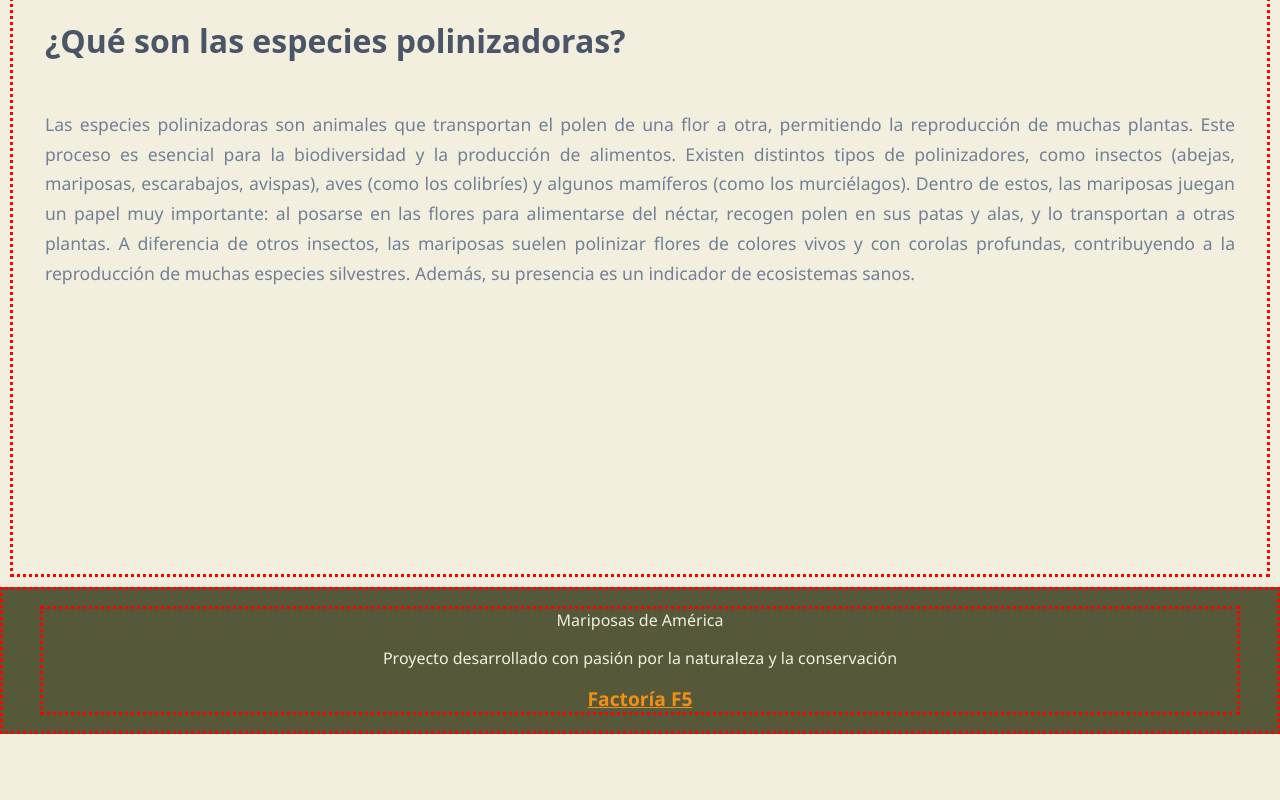
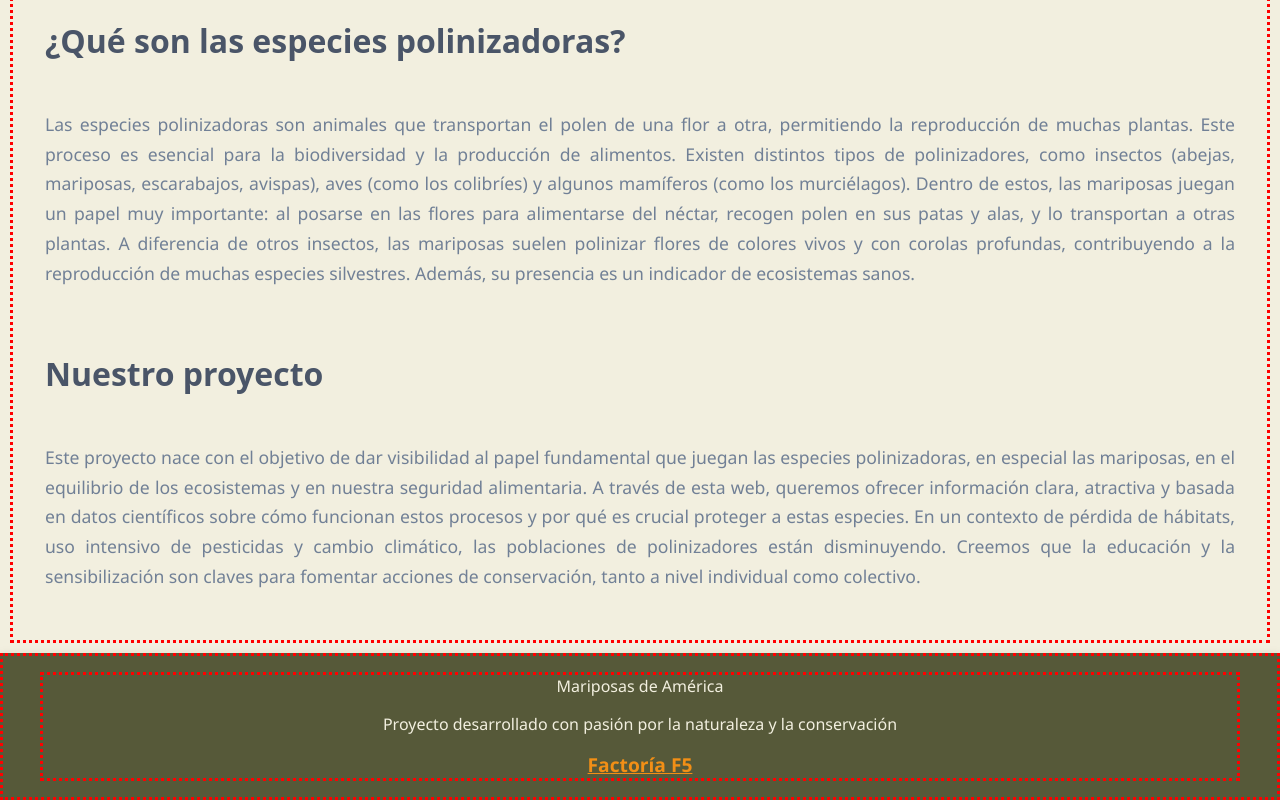
Before and after one commit to irinatiron/polinizadores-america-mariposas, a React (Vite) app: page / in a window 1280 px wide. Shown: the part 1352-2152 px from the top of the page. Before the commit the page ends 2086 px from the top, so only its background shows below. Built offline with nearby package versions, Linux system fonts and the light colour scheme; a web font is replaced by a local one.

Commit message:
FEAT: create component IntroProject.jsx and .css (#11)

```diff
--- /dev/null
+++ b/src/components/IntroProject.css
@@ -0,0 +1,37 @@
+/* IntroProject.css */
+
+/* Container for the intro-project section */
+.intro-project {
+  margin-bottom: 2rem; /* 32px */
+  padding: 0;
+}
+
+/* Project title styling (h2) */
+.project-title {
+  font-size: 2rem; /* 32px */
+  font-weight: 600; /* Semi-bold */
+  color: #4a5568; /* Medium gray */
+  margin-bottom: 1rem; /* 16px */
+  margin-top: 0;
+  line-height: 1.3;
+}
+
+/* Project description paragraph styling */
+.project-description {
+  color: #718096; /* Light gray */
+  line-height: 1.7; /* Relaxed line spacing */
+  font-size: 1.1rem; /* 18px */
+  margin: 0;
+  text-align: justify;
+}
+
+/* Responsive design for smaller screens */
+@media (max-width: 768px) {
+  .project-title {
+    font-size: 1.5rem; /* 24px on mobile */
+  }
+
+  .project-description {
+    font-size: 1rem; /* 16px on mobile */
+  }
+}
--- /dev/null
+++ b/src/components/IntroProject.jsx
@@ -0,0 +1,24 @@
+import React from 'react';
+// Step 1: Import the CSS file
+import './IntroProject.css';
+
+// Step 2: Create the intro-project component
+const IntroProject = () => {
+  return (
+    <div className="intro-project">
+      <h2 className="project-title">
+        Nuestro proyecto
+      </h2>
+      <p className="project-description">
+        Este proyecto nace con el objetivo de dar visibilidad al papel fundamental que juegan las especies polinizadoras,
+        en especial las mariposas, en el equilibrio de los ecosistemas y en nuestra seguridad alimentaria. A través de
+        esta web, queremos ofrecer información clara, atractiva y basada en datos científicos sobre cómo funcionan estos
+        procesos y por qué es crucial proteger a estas especies. En un contexto de pérdida de hábitats, uso intensivo de
+        pesticidas y cambio climático, las poblaciones de polinizadores están disminuyendo. Creemos que la educación y la
+        sensibilización son claves para fomentar acciones de conservación, tanto a nivel individual como colectivo.
+      </p>
+    </div>
+  );
+};
+
+export default IntroProject;
--- a/src/pages/Home.jsx
+++ b/src/pages/Home.jsx
@@ -1,10 +1,12 @@
 {/**Import custom component */}
 import IntroPollinators from "../components/IntroPollinators";
+import IntroProject from "../components/IntroProject";
 
 const Home = () => {
   return (
     <>
     <IntroPollinators/>
+    <IntroProject/>
     </>
   )
 }
```
